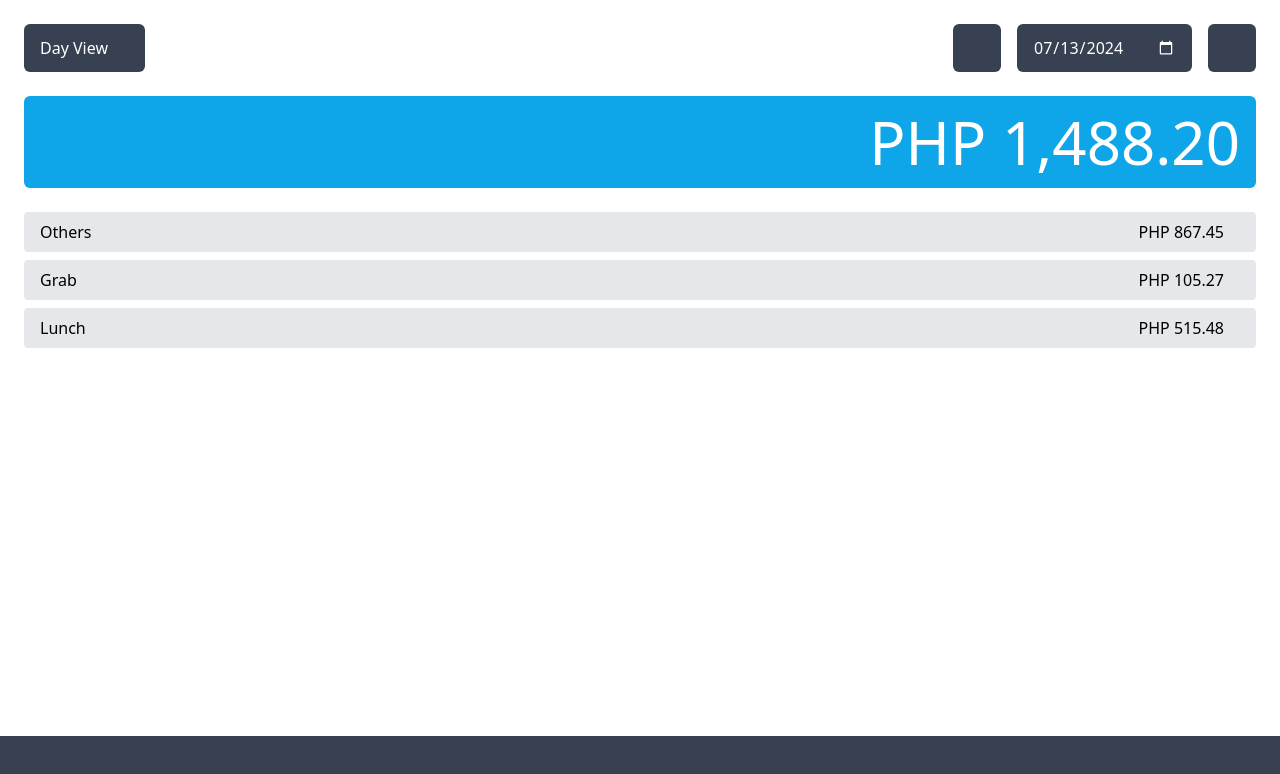
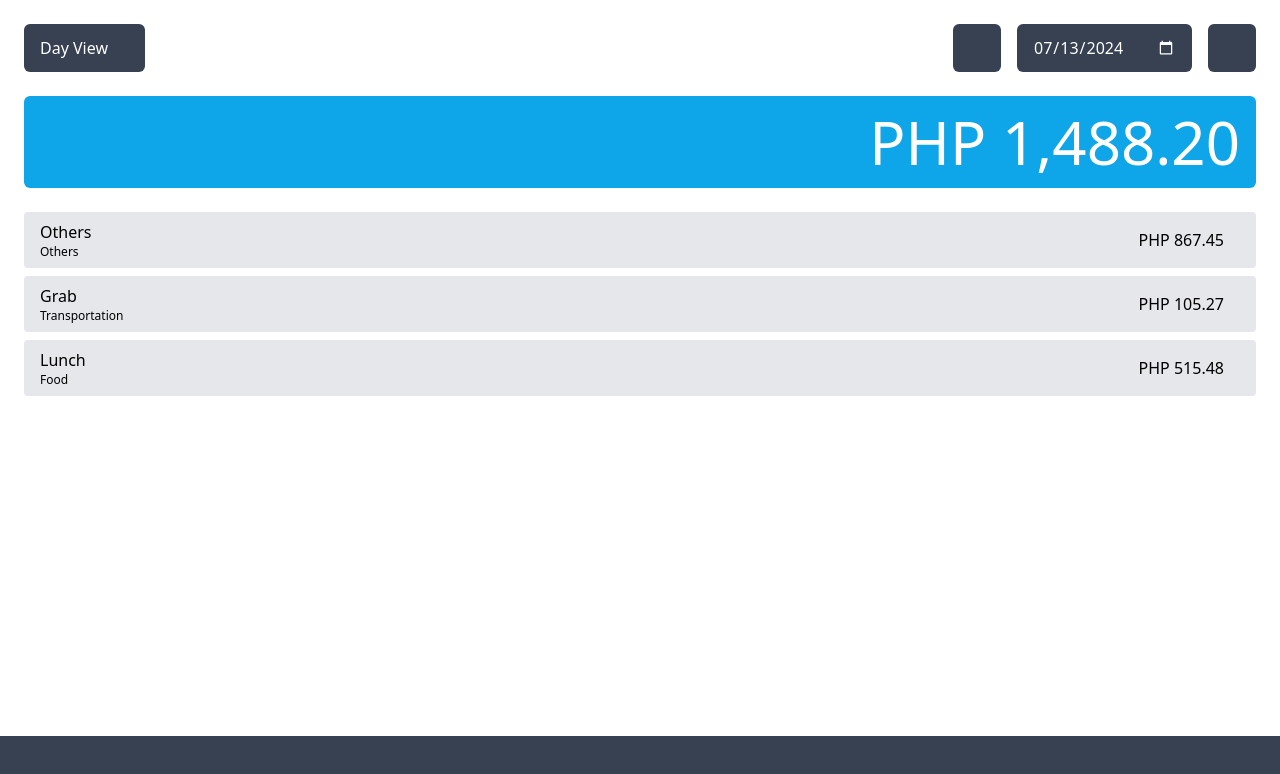
Before and after one commit to devnamme/expense-tracker-challenge, a React (Vite) app: page /list in a window 1280 px wide. Shown: the top 774 px of the page. Built offline with nearby package versions, Linux system fonts and the light colour scheme; some icons are missing.

Commit message:
add category in list item

```diff
--- a/src/components/expense-list-item.tsx
+++ b/src/components/expense-list-item.tsx
@@ -1,6 +1,7 @@
 import { More } from "iconsax-react";
 import { MouseEventHandler } from "react";
 import { useDispatch } from "react-redux";
+import { Categories } from "../constants/categories";
 import { setEditing } from "../redux/modules/expense-modal";
 import { AppDispatch } from "../redux/store";
 import { Expense } from "../types/expense.interface";
@@ -41,7 +42,10 @@ export default function ExpenseListItem({ expense, showDate = false }: Props) {
 
   return (
     <div className="bg-gray-light py-2 px-4 rounded flex flex-row flex-nowrap items-center justify-start gap-x-4">
-      <p className="mr-auto shrink line-clamp-2">{expense.name}</p>
+      <div className="mr-auto">
+        <p className="shrink line-clamp-2">{expense.name}</p>
+        <p className="text-xs">{Categories[expense.category].name}</p>
+      </div>
 
       <div className="shrink-0 flex flex-col items-end">
         <p className="font-medium text-right">
```
